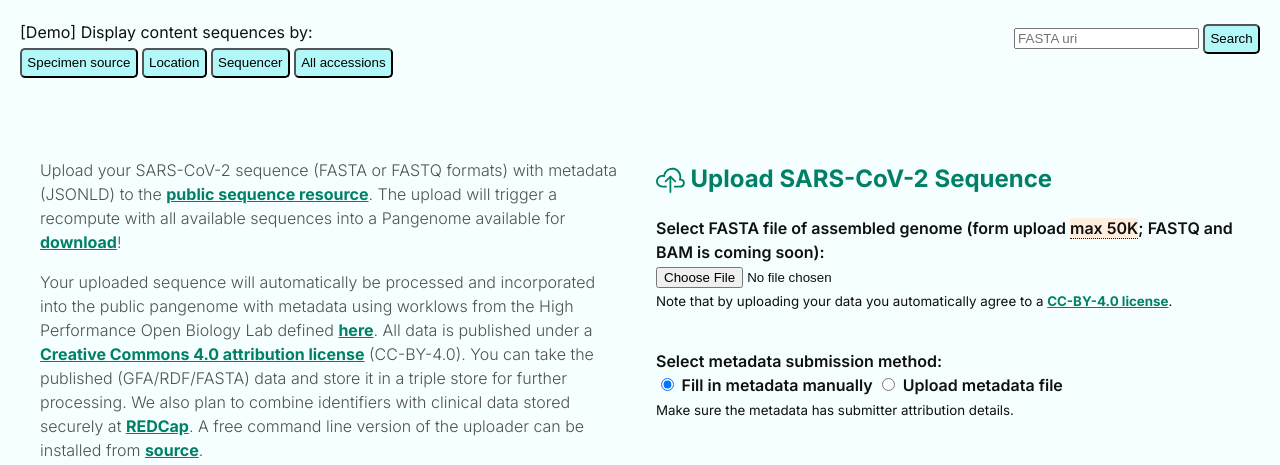
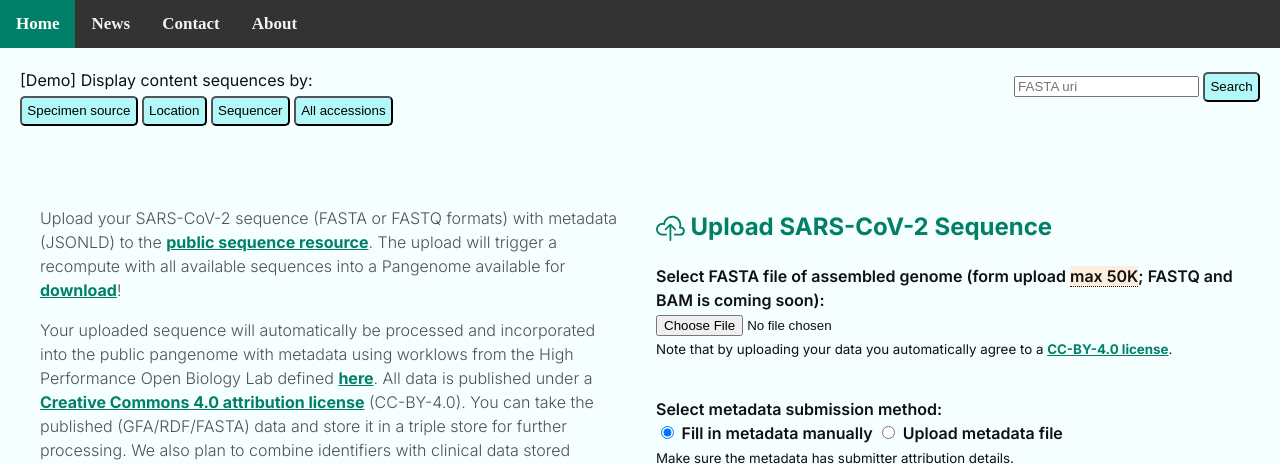
Before and after one commit to pubseq/bh20-seq-resource, a Flask app: page / in a window 1280 px wide. Shown: the part 190-655 px from the top of the page. Run offline with Flask 2, Linux system fonts and the light colour scheme; data that the repository does not hold is empty.

Commit message:
Website: added menu/toolbar

```diff
--- a/bh20simplewebuploader/static/main.css
+++ b/bh20simplewebuploader/static/main.css
@@ -7,6 +7,7 @@ body {
     background-color: #F5FFFF;
     margin: 0;
 }
+
 
 h1, h2, h3, h4 {
     font-family: 'Inter', sans-serif;
@@ -38,6 +39,68 @@ h2 > svg {
 .logo {
     float: right;
 }
+
+/* ---- start menu ---- */
+
+/* Add a black background color to the top navigation */
+.topnav {
+    background-color: #333;
+    overflow: hidden;
+}
+
+/* Style the links inside the navigation bar */
+.topnav a {
+    float: left;
+    display: block;
+    color: #f2f2f2;
+    text-align: center;
+    padding: 14px 16px;
+    text-decoration: none;
+    font-size: 17px;
+}
+
+/* Change the color of links on hover */
+.topnav a:hover {
+    background-color: #ddd;
+    color: black;
+}
+
+/* Add an active class to highlight the current page */
+.topnav a.active {
+  background-color: #008066;
+  color: white;
+}
+
+/* Hide the link that should open and close the topnav on small screens */
+.topnav .icon {
+    display: none;
+}
+
+/* When the screen is less than 600 pixels wide, hide all links, except for the first one ("Home"). Show the link that contains should open and close the topnav (.icon) */
+@media screen and (max-width: 600px) {
+    .topnav a:not(:first-child) {display: none;}
+    .topnav a.icon {
+        float: right;
+        display: block;
+    }
+}
+
+/* The "responsive" class is added to the topnav with JavaScript when the user clicks on the icon. This class makes the topnav look good on small screens (display the links vertically instead of horizontally) */
+@media screen and (max-width: 600px) {
+    .topnav.responsive {position: relative;}
+    .topnav.responsive a.icon {
+        position: absolute;
+        right: 0;
+        top: 0;
+    }
+    .topnav.responsive a {
+        float: none;
+        display: block;
+        text-align: left;
+    }
+}
+
+/* ---- end menu ---- */
 
 p, form, .about, .footer {
     font-family: 'Inter', sans-serif;
--- a/bh20simplewebuploader/static/main.js
+++ b/bh20simplewebuploader/static/main.js
@@ -1,3 +1,18 @@
+/*
+ * Menu and navigation
+ */
+
+/* Toggle between adding and removing the "responsive" class to topnav
+ * when the user clicks on the icon */
+function myFunction() {
+    var x = document.getElementById("myTopnav");
+    if (x.className === "topnav") {
+        x.className += " responsive";
+    } else {
+        x.className = "topnav";
+    }
+}
+
 function fetchAPI(apiEndPoint) {
   fetch(scriptRoot + apiEndPoint)
     .then(response => {
--- a/bh20simplewebuploader/templates/form.html
+++ b/bh20simplewebuploader/templates/form.html
@@ -15,6 +15,18 @@
 
       <p>Database contains <span id="Counter"></span> public sequences!</p>
 
+      </section>
+
+      <section class="menu">
+        <div class="topnav" id="myTopnav">
+          <a href="http://covid19.genenetwork.org/" class="active">Home</a>
+          <a href="#news">News</a>
+          <a href="#contact">Contact</a>
+          <a href="#about">About</a>
+          <a href="javascript:void(0);" class="icon" onclick="myFunction()">
+            <i class="fa fa-bars"></i>
+          </a>
+        </div>
       </section>
 
       <section class="search-section">
```
